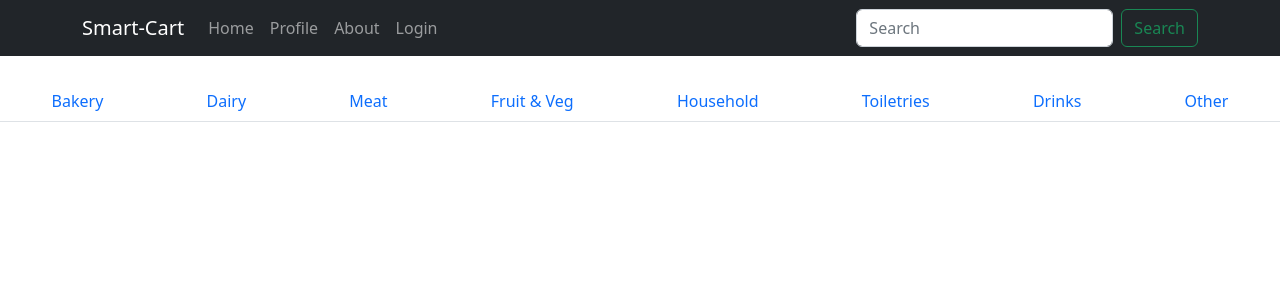
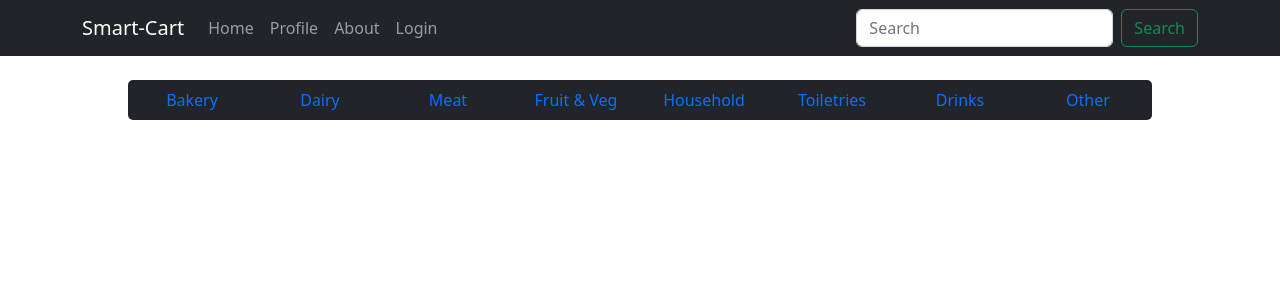
Before and after one commit to anaxz/smart-cart, a React (Vite) app in the folder client/: page /home in a window 1280 px wide. Shown: the top 300 px of the page. Built offline with nearby package versions, Linux system fonts and the light colour scheme.

Commit message:
Made some more changes to Foodbar

```diff
--- /dev/null
+++ b/client/src/components/Foodbar/index.css
@@ -0,0 +1,7 @@
+ul {
+    position: relative;
+    width: 80%;
+    margin: 0 auto;
+    background-color: #212529;
+    border-radius: 5px;
+}
--- a/client/src/components/Foodbar/index.jsx
+++ b/client/src/components/Foodbar/index.jsx
@@ -2,7 +2,7 @@ import React from 'react';
 
 import Tab from 'react-bootstrap/Tab';
 import Tabs from 'react-bootstrap/Tabs';
-
+import './index.css'
 
 
 function Foodbar() {
@@ -12,6 +12,8 @@ function Foodbar() {
       id="fill-tab-example"
       className="mb-3"
       fill
+      justify
+      variant='pills'
     >
       <Tab eventKey="bakery" title="Bakery">
 
```
Also changed, not shown: client/src/layout/Darknavbar/index.css (line endings or trailing spaces).
